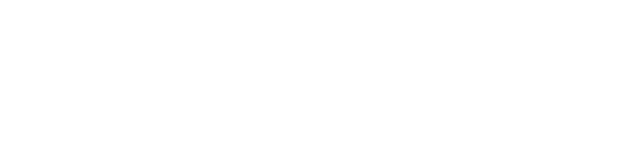
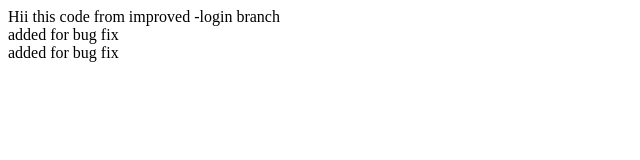
Before and after one commit to krishna0026/git-demo, a plain HTML site: page index.html in a window 1280 px wide. Shown: the whole page, without its empty margins (0-640 px from the left). Drawn offline with Linux system fonts and the light colour scheme.

Commit message:
Bug fixed

```diff
--- a/index.html
+++ b/index.html
@@ -6,6 +6,8 @@
     <title>Home</title>
 </head>
 <body>
-
+    <div>Hii this code from improved -login branch</div>
+    <div>added for bug fix</div>
+    <div>added for bug fix</div>
 </body>
 </html>
```
